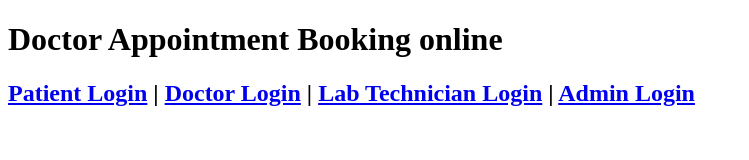
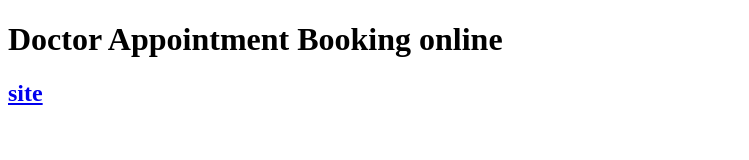
Before and after one commit to AchantaTharun/Doctor-Appointment-System-Project, a plain HTML site: page index.html in a window 1280 px wide. Shown: the whole page, without its empty margins (0-749 px from the left). Drawn offline with Linux system fonts and the light colour scheme.

Commit message:
Update index.html

```diff
--- a/index.html
+++ b/index.html
@@ -7,10 +7,7 @@
 <body>
 <h1>Doctor Appointment Booking online</h1>
 <h2>
-	<a href="Login_Patient.html">Patient Login</a>      |
-	<a href="Login_Doctor.html">Doctor Login</a>      |
-	<a href="Login_LabTech.html">Lab Technician Login</a>    |
-	<a href="Login_Admin.html">Admin Login</a>
+	<a href="WebContent/HomePage.html">site</a>
 	</h2>
 </body>
 </html>
```
